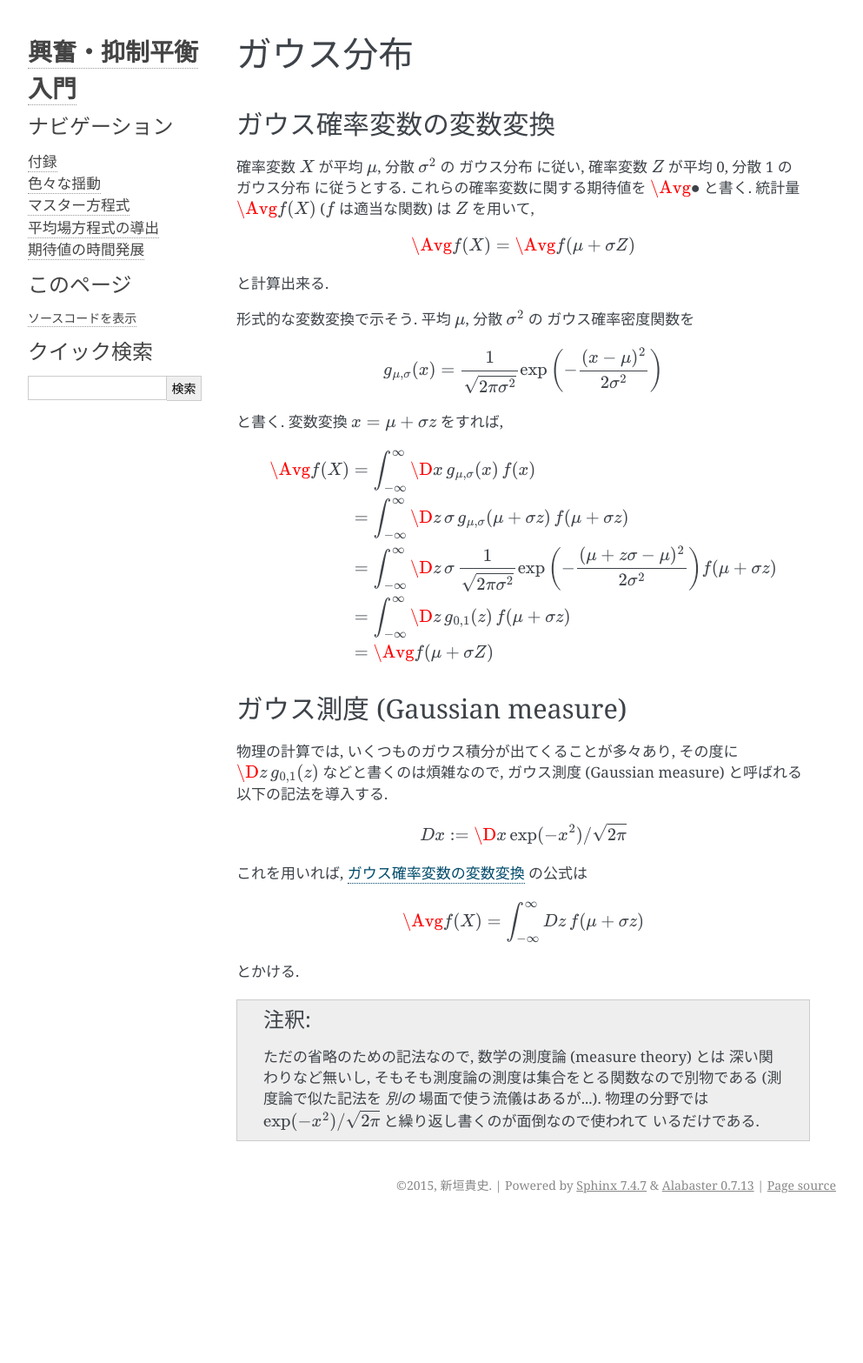
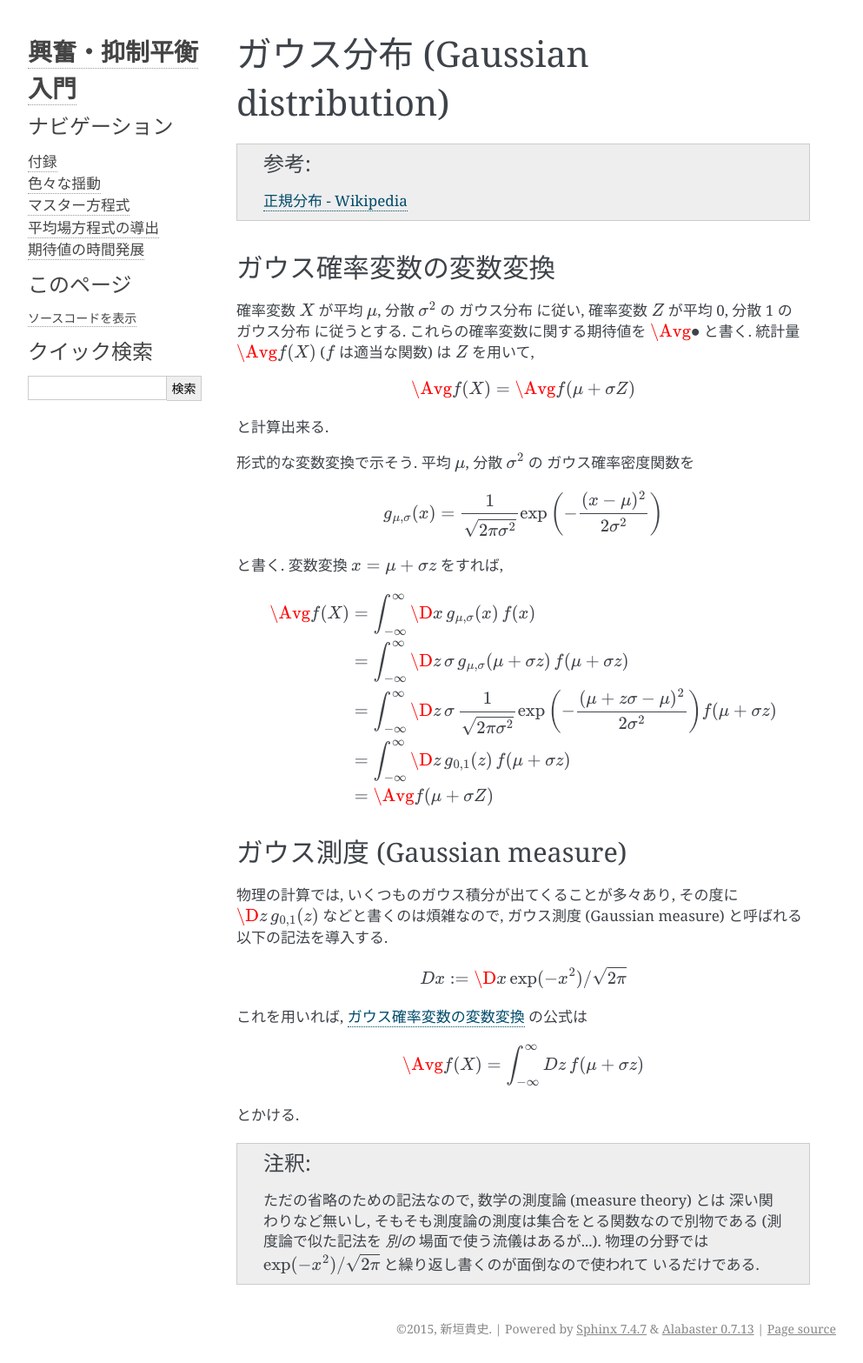
Before and after one commit to tkf/balance-tutorial-ja, a Sphinx documentation site: the page built from source/appendices/gaussian.rst, in a window 1280 px wide. Shown: the whole page at 87% size, without its empty margins (148-1141 px from the left). Built offline with Sphinx 7.4.7, drawn with Linux system fonts in a browser that asks for light colours; formulas are drawn with MathJax 3; before the commit the page ends 1402 px from its top, so only the background shows below that.

Commit message:
"ガウス分布" を glossary から index へ

```diff
--- a/source/appendices/gaussian.rst
+++ b/source/appendices/gaussian.rst
@@ -1,6 +1,15 @@
-============
- ガウス分布
-============
+.. index:: ガウス分布, Gaussian distribution
+
+.. _gaussian-distribution:
+
+====================================
+ ガウス分布 (Gaussian distribution)
+====================================
+
+.. seealso::
+
+   `正規分布 - Wikipedia
+   <http://ja.wikipedia.org/wiki/%E6%AD%A3%E8%A6%8F%E5%88%86%E5%B8%83>`_
 
 .. _gaussian-avg-change-of-variable:
 
--- a/source/appendix.rst
+++ b/source/appendix.rst
@@ -16,11 +16,6 @@
      `Poisson distribution - Wikipedia
      <http://en.wikipedia.org/wiki/Poisson_distribution>`_
 
-   ガウス分布
-   Gaussian distribution
-     `正規分布 - Wikipedia
-     <http://ja.wikipedia.org/wiki/%E6%AD%A3%E8%A6%8F%E5%88%86%E5%B8%83>`_
-
    Q関数
    Q-function
      .. math:: Q(z) := \int_z^\infty \frac{\D x}{\sqrt{2 \pi}} \exp(- x^2 / 2)
--- a/source/mean_field_theory.rst
+++ b/source/mean_field_theory.rst
@@ -167,7 +167,7 @@
 
 この確率分布は平均と分散が :math:`m_l K` の :term:`ポアソン分布` なの
 で, 極限 :math:`K \to \infty`, つまりこの平均と分散が大きな極限では
-:term:`ガウス分布`
+:ref:`gaussian-distribution`
 
 .. math::
 
```
